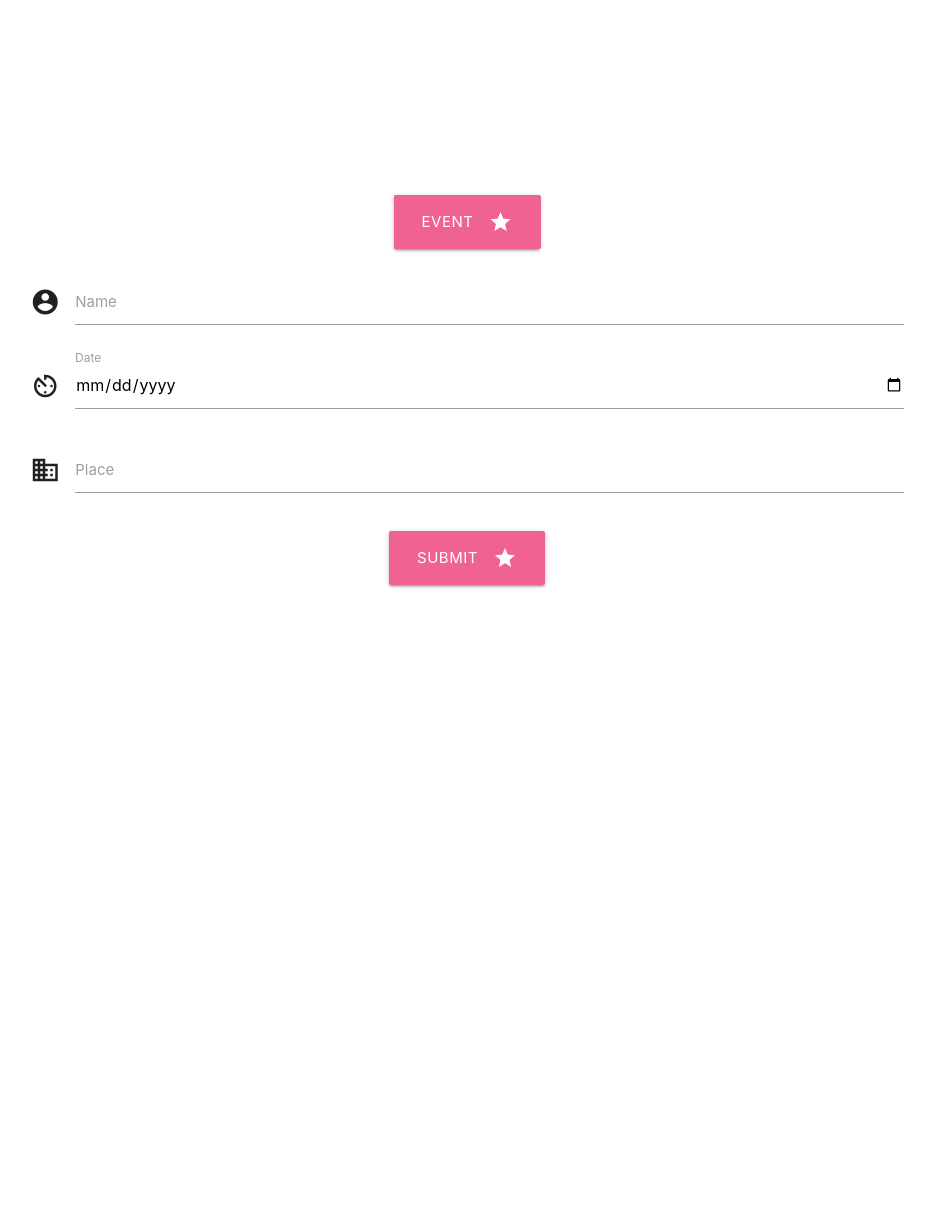
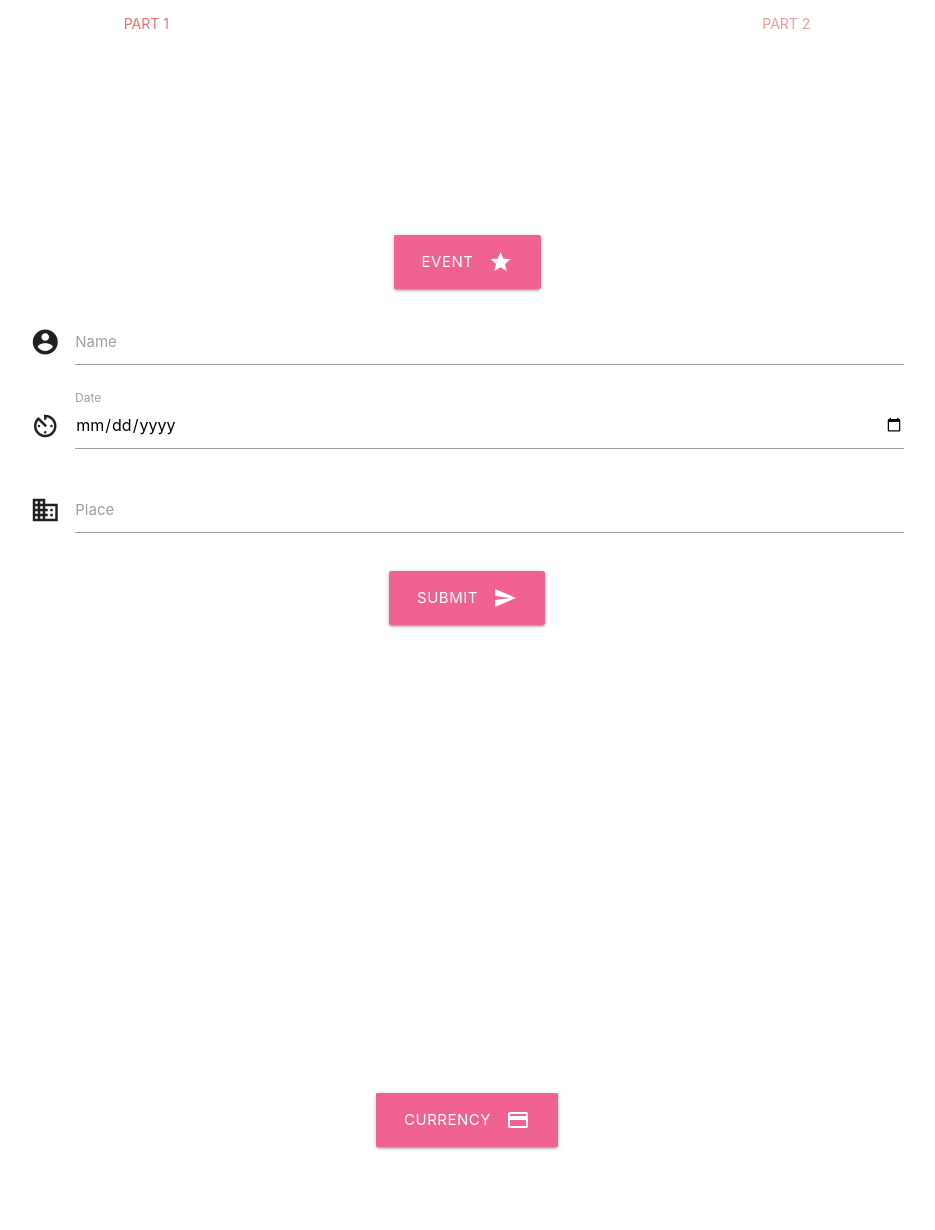
Before and after one commit to Anko1/JS_HW_1, a plain HTML site: page index.html in a window 1280 px wide. Shown: the whole page, without its empty margins (173-1108 px from the left). Before the commit the page ends 800 px from the top, so only its background shows below. Drawn offline with nearby package versions, Linux system fonts and the light colour scheme.

Commit message:
added js part2

```diff
--- a/css/main.css
+++ b/css/main.css
@@ -1,3 +1,7 @@
+*{
+    margin: 0;
+    padding: 0;
+}
 /* label focus color */
 .input-field input[type=text]:focus + label {
     color: #000;
@@ -25,11 +29,15 @@
     border-radius: 50%;
     padding: 9px 0;
 }
-#wrapper{
-    height: 100vh;
+#tabs-wrapper{
+    height: 10vh;
+}
+.tab-c-wrap {
+    height: 90vh;
     display: flex;
     flex-direction:column;
     justify-content: center;
+
 }
 
 .answer{
@@ -40,3 +48,11 @@
 .answer h4{
     padding: 10px 0;
 }
+
+.currency-starter{
+    padding-bottom: 10vh;
+    display: flex;
+    flex-direction: column;
+    justify-content: center;
+    align-items: center;
+}
--- a/index.html
+++ b/index.html
@@ -9,8 +9,16 @@
     <link rel="stylesheet" href="css/main.css">
 </head>
 <body>
+<div id="tabs-wrapper">
+    <ul class="tabs tabs-fixed-width">
+        <li class="tab"><a href="#js1">Part 1</a></li>
+        <li class="tab "><a href="#js2">Part 2</a></li>
+    </ul>
+</div>
 
-<div id="wrapper">
+
+<div id="js1">
+    <div class="tab-c-wrap">
         <div class="container">
             <div class="row">
                 <div class="answer z-depth-5">
@@ -19,7 +27,8 @@
 
 
                 <div class="input-field col s12 center-align">
-                <button id="event" onclick="setEvent();" class="btn btn-large waves-effect pink lighten-2 pulse" type="button">EVENT
+                    <button id="event" onclick="setEvent();" class="btn btn-large waves-effect pink lighten-2 pulse"
+                            type="button">EVENT
                         <i class="material-icons right">star</i>
                     </button>
                 </div>
@@ -41,14 +50,23 @@
                 </div>
 
 
-
-
-
                 <div class="input-field col s12 center-align">
-                <button id="submit" onclick="getAnswer();" class="btn btn-large waves-effect pink lighten-2" type="button">SUBMIT
-                    <i class="material-icons right">star</i>
+                    <button id="submit" onclick="getAnswer();" class="btn btn-large waves-effect pink lighten-2"
+                            type="button">SUBMIT
+                        <i class="material-icons right">send</i>
                     </button>
                 </div>
+            </div>
+        </div>
+    </div>
+</div>
+<div id="js2">
+    <div class="tab-c-wrap">
+        <div class="currency-starter">
+            <button onclick="currencyCalculator();" class="btn btn-large waves-effect pink lighten-2 pulse"
+                    type="button">Currency
+                <i class="material-icons right">credit_card</i>
+            </button>
         </div>
     </div>
 </div>
--- a/js/common.js
+++ b/js/common.js
@@ -5,9 +5,12 @@ $( document ).ready(function() {
         selectYears: 15 // Creates a dropdown of 15 years to control year
     });
 
+    getP24Currency();
 });
 
 var my_event;
+var usd;
+var eur;
 
 function setEvent() {
     my_event = prompt('Яка подія?', '');
@@ -31,3 +34,34 @@ function getAnswer () {
     answer.innerHTML = name.value + ' has a ' + my_event + ' at ' + date.value + ' somewhere in ' + place.value + '.';
     answer.parentElement.style.display = 'block';
 }
+
+function getP24Currency() {
+    $.ajax({
+        url: 'https://api.privatbank.ua/p24api/pubinfo?json&exchange&coursid=5',
+        type: 'get',
+        success: function (data) {
+            var currencies = JSON.parse(JSON.stringify(data));
+
+            usd = currencies[2].buy;
+            eur = currencies[0].buy;
+
+
+
+            console.log(eur);
+        },
+        error: function (data) {
+            alert('Error!');
+            console.log(data);
+        }
+    });
+}
+
+function currencyCalculator() {
+    var eur_count = prompt('Кілкість євро', '');
+    var usd_count = prompt('Кілкість долларів', '');
+
+
+    var answer = eur_count + ' euros are equal '+ eur_count * eur +' grn, '+ usd_count +' dollars are equal '+ usd * usd_count +', one euro is equal '+ eur / usd +' dollars.';
+
+    alert( answer );
+}
```
Lines whose indentation alone changed are shown as unchanged.
